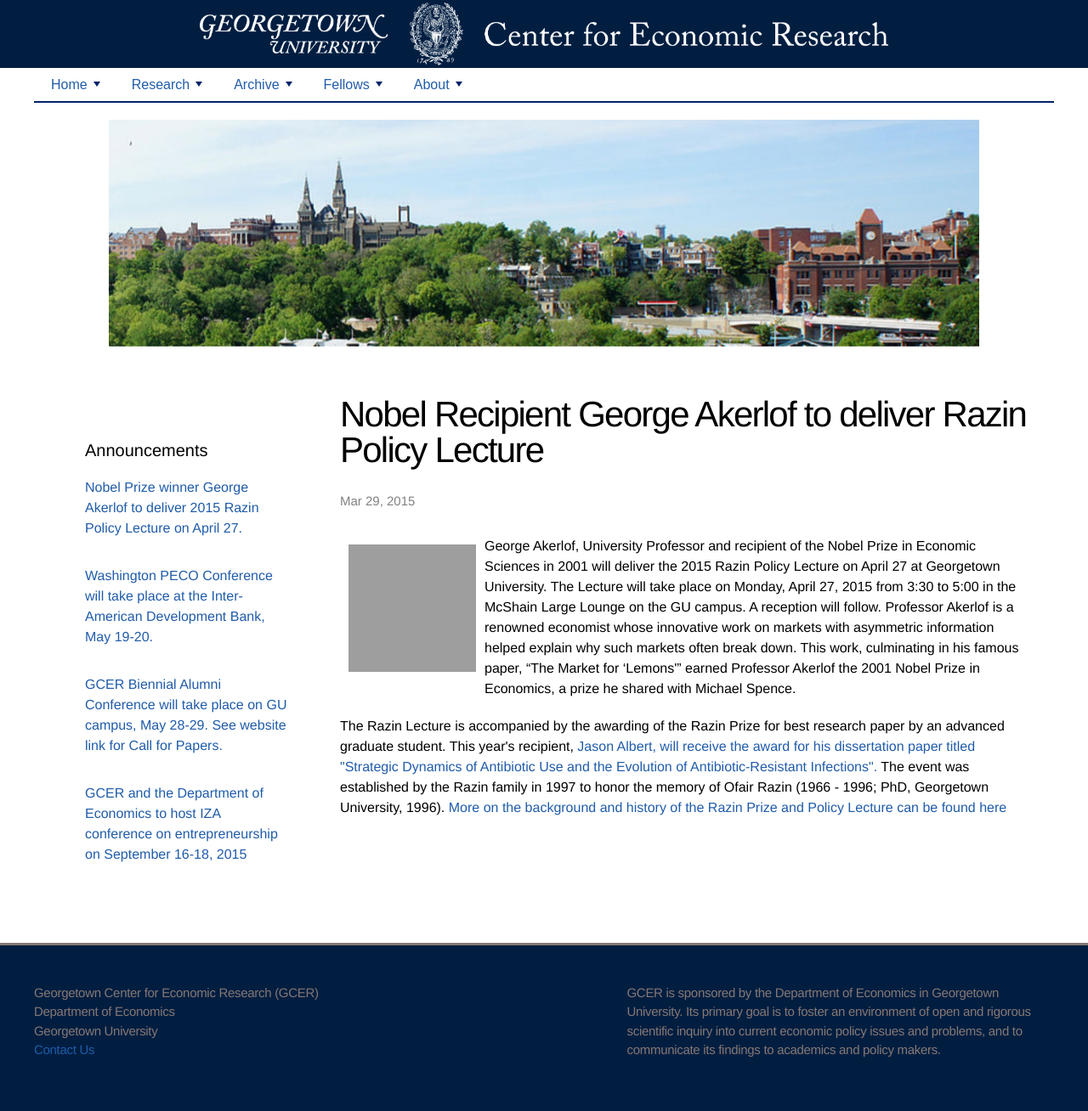
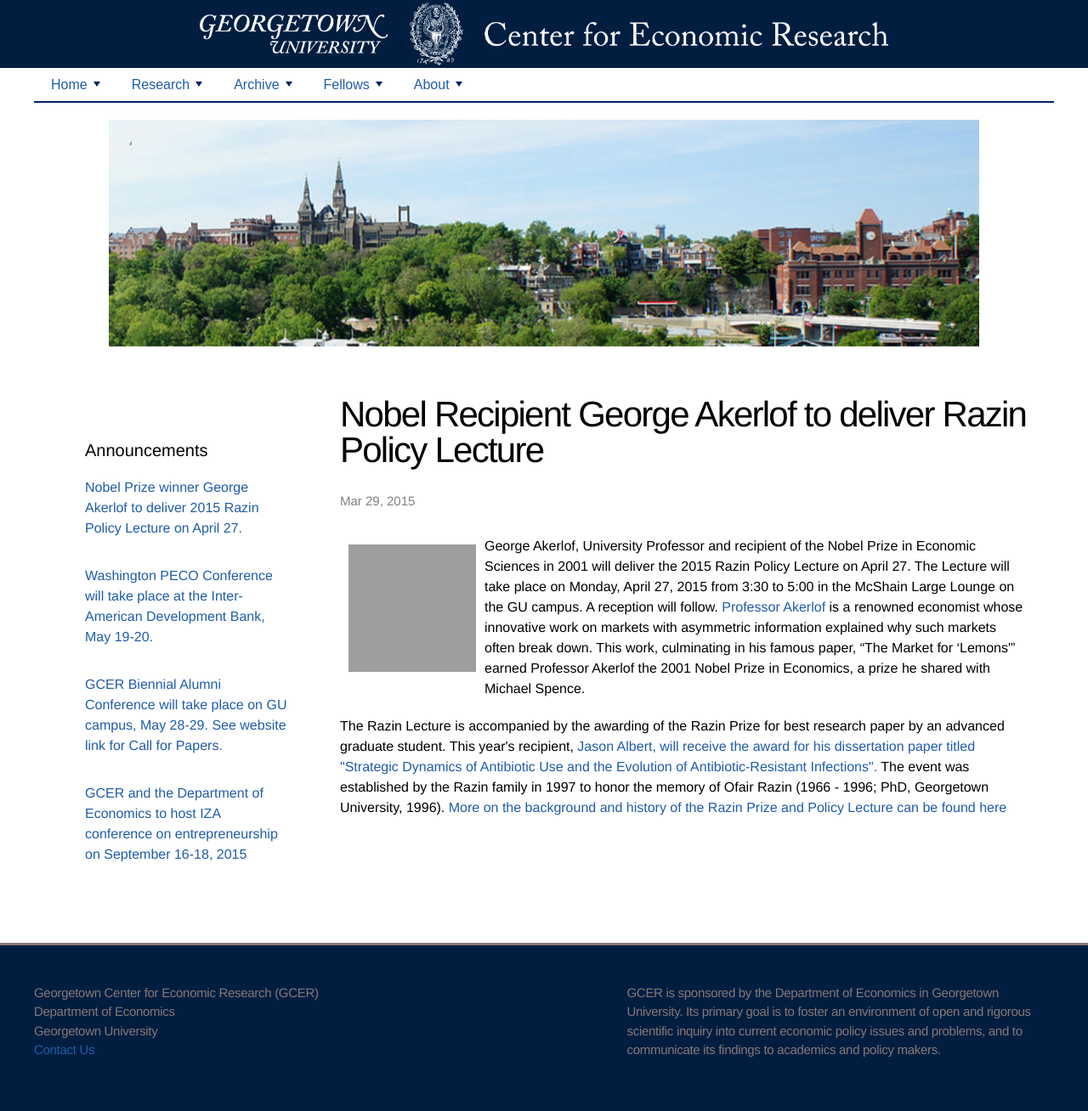
Before and after one commit to georgetown-econ/gcer, a Jekyll site: the page built from _posts/2015-03-29-nobel-recipient-george-akerlof-to-deliver-razin-policy-lecture.html, in a window 1280 px wide. Shown: the whole page at 85% size. Built offline with Jekyll 4.4.1, drawn with Linux system fonts in a browser that asks for light colours; grey boxes are pictures that could not be loaded.

Commit message:
Updated 2015-03-29-nobel-recipient-george-akerlof-to-deliver-razin-policy-lecture.html

```diff
--- a/_posts/2015-03-29-nobel-recipient-george-akerlof-to-deliver-razin-policy-lecture.html
+++ b/_posts/2015-03-29-nobel-recipient-george-akerlof-to-deliver-razin-policy-lecture.html
@@ -6,6 +6,6 @@
 ---
 
 <p> <img style="float: left; width: 150px; height: 150px; margin: 10px;" src="{{ site.baseurl }}/assets/images/Akerlof.jpg" />
-George Akerlof, University Professor and recipient of the Nobel Prize in Economic Sciences in 2001 will deliver the 2015 Razin Policy Lecture on April 27 at Georgetown University@@@.  The Lecture will take place on Monday, April 27, 2015 from 3:30 to 5:00 in the McShain Large Lounge on the GU campus. A reception will follow. Professor Akerlof is a renowned economist whose innovative work on markets with asymmetric information helped explain why such markets often break down. This work, culminating in his famous paper, “The Market for ‘Lemons'” earned Professor Akerlof the 2001 Nobel Prize in Economics, a prize he shared with Michael Spence. </p>
+George Akerlof, University Professor and recipient of the Nobel Prize in Economic Sciences in 2001 will deliver the 2015 Razin Policy Lecture on April 27@@@.  The Lecture will take place on Monday, April 27, 2015 from 3:30 to 5:00 in the McShain Large Lounge on the GU campus. A reception will follow. <a href= "http://explore.georgetown.edu/people/gaa53/">  Professor Akerlof </a> is a renowned economist whose innovative work on markets with asymmetric information explained why such markets often break down. This work, culminating in his famous paper, “The Market for ‘Lemons'” earned Professor Akerlof the 2001 Nobel Prize in Economics, a prize he shared with Michael Spence. </p>
 
 <p> The Razin Lecture is accompanied by the awarding of the Razin Prize for best research paper by an advanced graduate student. This year's recipient, <a href= "/2014-10-14-razin-prize"> Jason Albert, will receive the award for his dissertation paper titled "Strategic Dynamics of Antibiotic Use and the Evolution of Antibiotic-Resistant Infections". </a>  The event was established by the Razin family in 1997 to honor the memory of Ofair Razin (1966 - 1996; PhD, Georgetown University, 1996). <a href= "http://econ.georgetown.edu/phd/razin-price"> More on the background and history of the Razin Prize and Policy Lecture can be found here  </a> </p>
```
